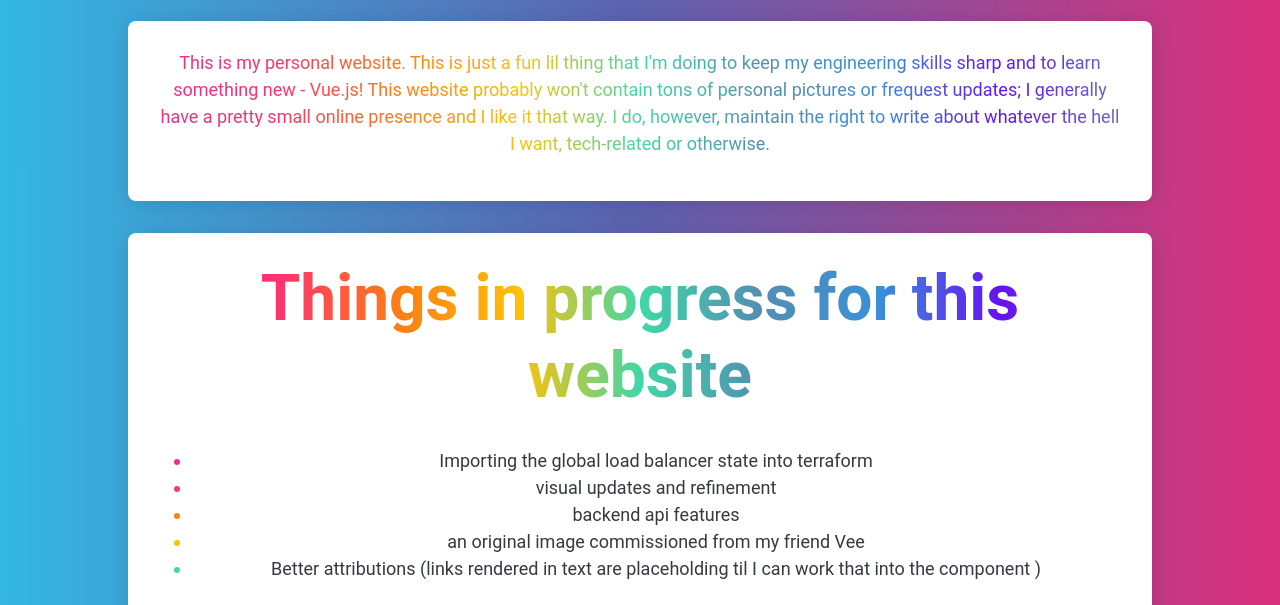
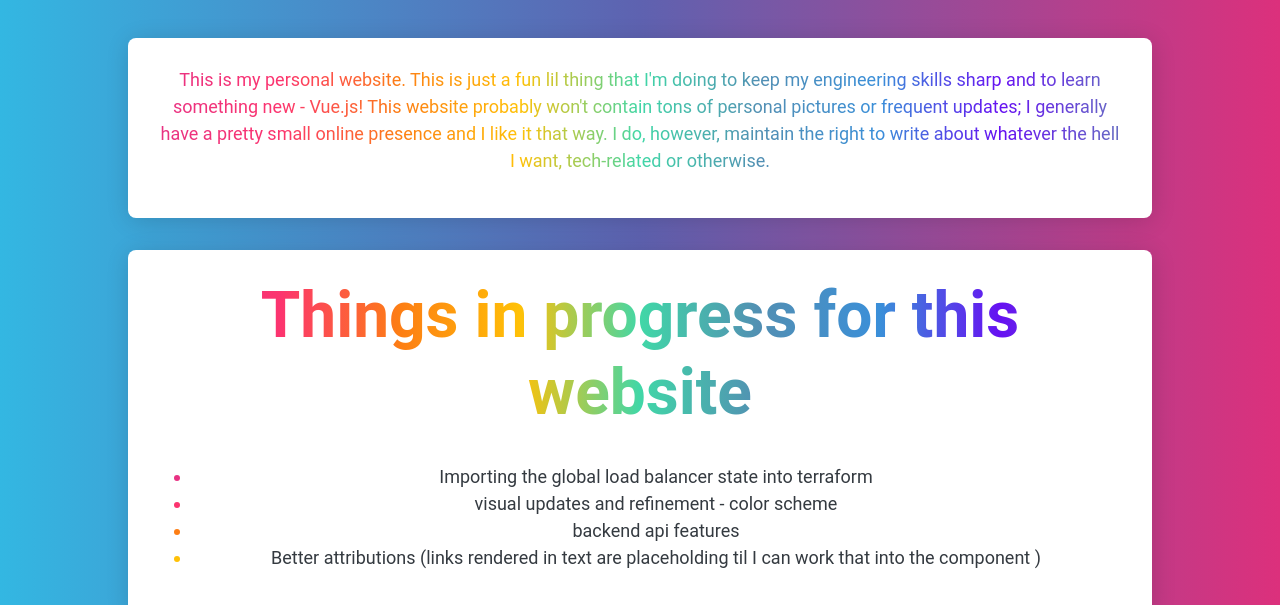
Before and after one commit to katschlorff/kat-infra, a Vue app in the folder pkg/http/web/app/: page / in a window 1280 px wide. Shown: the part 1101-1706 px from the top of the page. Built offline with nearby package versions, Linux system fonts and the light colour scheme.

Commit message:
Update with artwork from Veegit statusgit status More to come :)

```diff
--- a/pkg/http/web/app/src/App.vue
+++ b/pkg/http/web/app/src/App.vue
@@ -1,14 +1,14 @@
 <template>
-  <img alt="Cartoon Unicorn Cat" src="./assets/unicorn-cat.png">
+  <img alt="Cartoon Unicorn Cat" src="./assets/unicorn-kat.png" height="750" width="750" style="padding-bottom: 3rem; margin-top: -2.1rem;">
   <KatComponent style="margin-bottom: 2rem;" msg="Hi! I'm Kat Joy." />
   <BigCard cardtext="This is my personal website. This is just a fun lil thing that I'm doing to
         keep my engineering skills sharp and to learn something new - Vue.js!
-        This website probably won't contain tons of personal pictures or frequest updates; I generally have a pretty small online presence
+        This website probably won't contain tons of personal pictures or frequent updates; I generally have a pretty small online presence
         and I like it that way. I do, however, maintain the right to write about whatever the hell I want, tech-related or
         otherwise.">
   </BigCard>
   <BigCard cardtitle="Things in progress for this website"
-    :cardlist="['Importing the global load balancer state into terraform ', 'visual updates and refinement', 'backend api features', 'an original image commissioned from my friend Vee', 'Better attributions (links rendered in text are placeholding til I can work that into the component  )']">
+    :cardlist="['Importing the global load balancer state into terraform ', 'visual updates and refinement - color scheme', 'backend api features', 'Better attributions (links rendered in text are placeholding til I can work that into the component  )']">
   </BigCard>
   <BigCard cardtitle="What is Kat up to?" cardtext="These days, I mainly do Terraform development for internal platforms, but some other
         high-leverage tools I
@@ -24,7 +24,7 @@
   <BigCard cardtitle="What is Kat reading?"
     :cardlist="['Abolition Geography: Essays Toward Liberation - Ruth Wilson Gilmore', 'Southern Gods - John Hornor Jacobs']">
   </BigCard>
-  <BigCard cardtitle="Attributions" :cardlist="['Cat Unicorn image: unable to find original attribution. If this artwork belongs to you, or if you know who the original creator is, drop me a line.',
+  <BigCard cardtitle="Attributions" :cardlist="['Cat Unicorn image: Vee Prohaska',
     'Theme: Quartz, from the Bootswatch project: https://bootswatch.com/quartz/>',
     'Bootstrap: https://getbootstrap.io',]"></BigCard>
 </template>
```
Also changed, not shown: pkg/http/web/app/src/assets/unicorn-cat.png (deleted), 1 other file (tests, documents, lock files or other folders).
